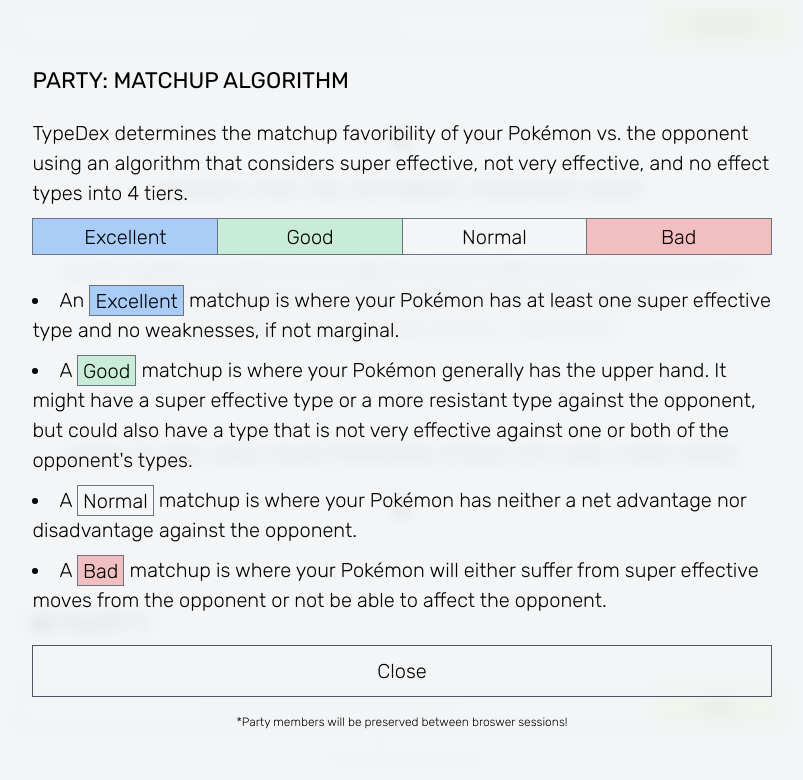
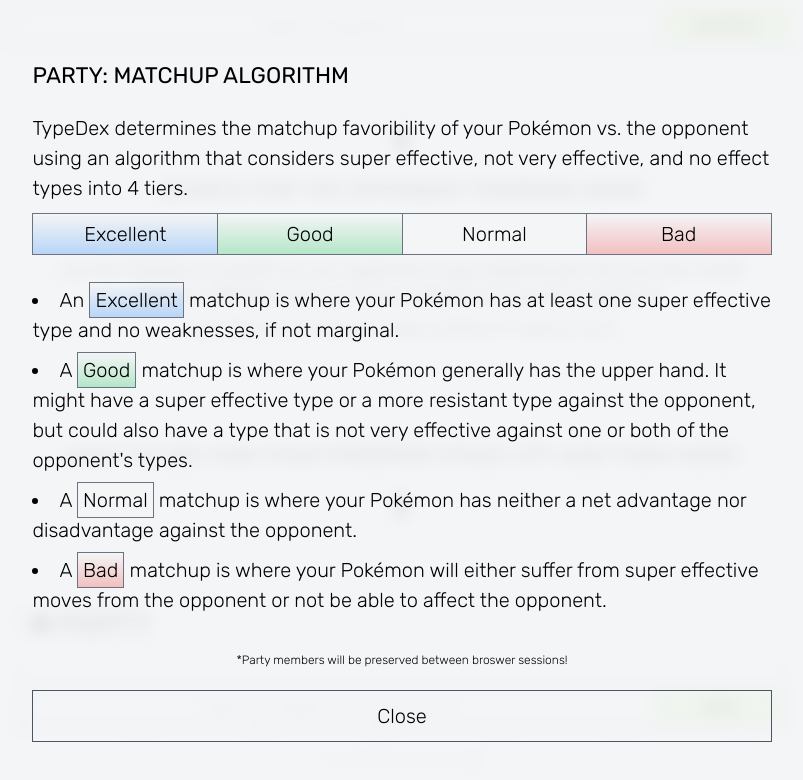
Before and after one commit to plumsily/typedex, a React (Create React App) app: page / in a window 1280 px wide. Both pictures are taken after a click on the button "PARTY". Shown: the top 780 px of the page, without its empty margins (238-1041 px from the left). Built offline with nearby package versions, Linux system fonts and the light colour scheme.

Commit message:
updated color gradients in dark mode for better contrast

```diff
--- a/src/App.js
+++ b/src/App.js
@@ -87,7 +87,7 @@
         <li
           style={{ background: colorMap[val] }}
           key={val}
-          className="p-1 border border-gray-700 mb-[-1px]"
+          className="p-1 border border-gray-700 mb-[-1px] dark:grayscale-[30%]"
         >
           {val.toUpperCase()}
         </li>
@@ -341,7 +341,7 @@
           <li
             style={{ background: colorMap[key] }}
             key={key}
-            className="py-1 px-3 border border-gray-700 ml-[-1px] w-full"
+            className="py-1 px-3 border border-gray-700 ml-[-1px] w-full dark:grayscale-[30%]"
           >
             {key.toUpperCase()}
           </li>
--- a/src/Components/Party.js
+++ b/src/Components/Party.js
@@ -21,12 +21,12 @@
           key={pokemon}
           className={`${
             party[pokemon]["matchup"] < 0
-              ? "bg-gradient-to-t via-transparent from-red-500/20"
+              ? "bg-gradient-to-t  from-red-500/20"
               : party[pokemon]["matchup"] == 0
               ? "bg-transparent"
               : party[pokemon]["matchup"] < 3
-              ? "bg-gradient-to-t via-transparent from-green-500/30"
-              : "bg-gradient-to-t via-transparent from-blue-400/30"
+              ? "bg-gradient-to-t from-green-500/30"
+              : "bg-gradient-to-t from-blue-400/30"
           } border border-gray-400 dark:border-gray-800 w-full flex flex-col`}
         >
           <div className="flex flex-row justify-center">
@@ -69,7 +69,7 @@
         appear
         unmountOnExit
       >
-        <div className="flex flex-col gap-1.5 bg-gradient-to-t from-gray-300/20 dark:from-gray-800/40 backdrop-blur-[2.5px] border border-gray-400 dark:border-gray-800 p-1.5 w-full sm:w-[70ch]">
+        <div className="flex flex-col gap-1.5 bg-gradient-to-t from-gray-300/30 dark:from-gray-800/50 backdrop-blur-[2.5px] border border-gray-400 dark:border-gray-800 p-1.5 w-full sm:w-[70ch]">
           <button
             onClick={(event) => handlePartyInfo()}
             className="xl:text-2xl text-lg uppercase text-center dark:text-white h-fit w-max sm:w-max px-1 sm:px-2 sm:py-0.5 py-0 border-0 border-gray-500 dark:border-gray-700  dark:hover:bg-purple-400 hover:bg-black hover:text-white  transition-all flex flex-row justify-start sm:justify-start"
@@ -100,7 +100,7 @@
                   );
                 }
               }}
-              className="focus:outline focus:outline-2 dark:focus:outline-purple-400/80 focus:-outline-offset-[3px] focus:outline-[rgba(192,252,132,1)] rounded-none dark:text-white grow py-2 bg-white dark:bg-transparent sm:py-0.5 px-2 text-center xl:w-5/6 border border-gray-500 dark:border-gray-700"
+              className="focus:outline focus:outline-2 dark:focus:outline-purple-400/80 focus:-outline-offset-[3px] focus:outline-[rgba(192,252,132,1)] rounded-none dark:text-white grow py-2 bg-white dark:bg-black sm:py-0.5 px-2 text-center xl:w-5/6 border border-gray-500 dark:border-gray-700"
             ></input>
             <button
               onClick={(event) =>
--- a/src/Components/PartyInfo.js
+++ b/src/Components/PartyInfo.js
@@ -23,22 +23,22 @@
             effective, and no effect types into 4 tiers.
           </p>
           <div className="grid grid-cols-4 grid-rows-1 w-full mb-4">
-            <span className="border border-r-0 border-gray-500 dark:border-gray-700 px-1 py-0.5 text-center bg-blue-400/50 dark:bg-blue-400/70">
+            <span className="border border-r-0 border-gray-500 dark:border-gray-700 px-1 py-1 text-center bg-gradient-to-t from-blue-400/40 dark:from-blue-400/70">
               Excellent
             </span>
-            <span className="border border-r-0 border-gray-500 dark:border-gray-700 px-1 py-0.5 text-center bg-green-500/20 dark:bg-green-500/50">
+            <span className="border border-r-0 border-gray-500 dark:border-gray-700 px-1 py-1 text-center from-green-500/30 bg-gradient-to-t dark:from-green-500/50">
               Good
             </span>
-            <span className="border border-gray-500 dark:border-gray-700 px-1 py-0.5 text-center bg-transparent">
+            <span className="border border-gray-500 dark:border-gray-700 px-1 py-1 text-center bg-transparent">
               Normal
             </span>
-            <span className="border border-l-0 border-gray-500 dark:border-gray-700 px-1 py-0.5 text-center bg-red-500/30 dark:bg-red-500/40">
+            <span className="border border-l-0 border-gray-500 dark:border-gray-700 px-1 py-1 text-center bg-gradient-to-t from-red-500/30 dark:from-red-500/40">
               Bad
             </span>
           </div>
           <li>
             An{" "}
-            <span className="border border-gray-500 dark:border-gray-700 px-1 py-0.5 text-center bg-blue-400/50 dark:bg-blue-400/70">
+            <span className="border border-gray-500 dark:border-gray-700 px-1 py-1 text-center bg-gradient-to-t from-blue-400/40 dark:from-blue-400/70">
               Excellent
             </span>{" "}
             matchup is where your Pokémon has at least one super effective type
@@ -46,7 +46,7 @@
           </li>
           <li>
             A{" "}
-            <span className="border border-gray-500 dark:border-gray-700 px-1 py-0.5 text-center bg-green-500/20 dark:bg-green-500/50">
+            <span className="border border-gray-500 dark:border-gray-700 px-1 py-1 text-center from-green-500/30 bg-gradient-to-t dark:from-green-500/50">
               Good
             </span>{" "}
             matchup is where your Pokémon generally has the upper hand. It might
@@ -56,7 +56,7 @@
           </li>
           <li>
             A{" "}
-            <span className="border border-gray-500 dark:border-gray-700 px-1 py-0.5 text-center bg-transparent">
+            <span className="border border-gray-500 dark:border-gray-700 px-1 py-1 text-center bg-transparent">
               Normal
             </span>{" "}
             matchup is where your Pokémon has neither a net advantage nor
@@ -64,22 +64,22 @@
           </li>
           <li>
             A{" "}
-            <span className="border border-gray-500 dark:border-gray-700 px-1 py-0.5 text-center bg-red-500/30 dark:bg-red-500/40">
+            <span className="border border-gray-500 dark:border-gray-700 px-1 py-1 text-center bg-gradient-to-t from-red-500/30 dark:from-red-500/40">
               Bad
             </span>{" "}
             matchup is where your Pokémon will either suffer from super
             effective moves from the opponent or not be able to affect the
             opponent.
           </li>
+          <span className="mt-4 mb-1 text-[12px] text-center">
+            *Party members will be preserved between broswer sessions!
+          </span>
           <button
             onClick={(event) => handlePartyInfo()}
-            className="mt-4 dark:text-white p-2 border border-gray-600 dark:hover:bg-purple-400 hover:text-white hover:bg-black transition-all"
+            className=" dark:text-white p-2 border border-gray-600 dark:hover:bg-purple-400 hover:text-white hover:bg-black transition-all"
           >
             Close
           </button>
-          <span className="text-[12px] text-center">
-            *Party members will be preserved between broswer sessions!
-          </span>
         </div>
       </div>
     </CSSTransition>
--- a/src/Components/Viewport.js
+++ b/src/Components/Viewport.js
@@ -41,7 +41,7 @@
       unmountOnExit
     >
       <section className="dark:text-white content pt-[5.1rem] sm:pt-[3.5rem] flex flex-col items-center 2xl:text-base xl:text-sm text-xs mb-1.5 w-screen p-1.5 sm:p-0">
-        <div className="flex flex-col justify-center p-1.5 bg-gradient-to-t from-gray-300/20 dark:from-gray-800/40 backdrop-blur-[2.5px] border border-gray-400 dark:border-gray-800 sm:w-[70ch]">
+        <div className="flex flex-col justify-center p-1.5 bg-gradient-to-t from-gray-300/20 dark:from-gray-800/50 backdrop-blur-[2.5px] border border-gray-400 dark:border-gray-800 sm:w-[70ch]">
           <div className="flex sm:flex-row sm:gap-3 gap-2 justify-between mb-6 flex-row">
             <a
               href={`https://bulbapedia.bulbagarden.net/wiki/${oppName}_(Pok%C3%A9mon)`}
@@ -135,7 +135,7 @@
                   );
                 }
               }}
-              className="focus:outline focus:outline-2 dark:focus:outline-purple-400 focus:-outline-offset-[3px] focus:outline-[rgba(192,252,132,1)] rounded-none dark:text-white grow py-2 bg-white dark:bg-transparent sm:py-0.5 px-2 text-center sm:w-4/6 border border-gray-500 dark:border-gray-700"
+              className="focus:outline focus:outline-2 dark:focus:outline-purple-400 focus:-outline-offset-[3px] focus:outline-[rgba(192,252,132,1)] rounded-none dark:text-white grow py-2 bg-white dark:bg-black sm:py-0.5 px-2 text-center sm:w-4/6 border border-gray-500 dark:border-gray-700"
             ></input>
             <button
               onClick={(event) =>
```
